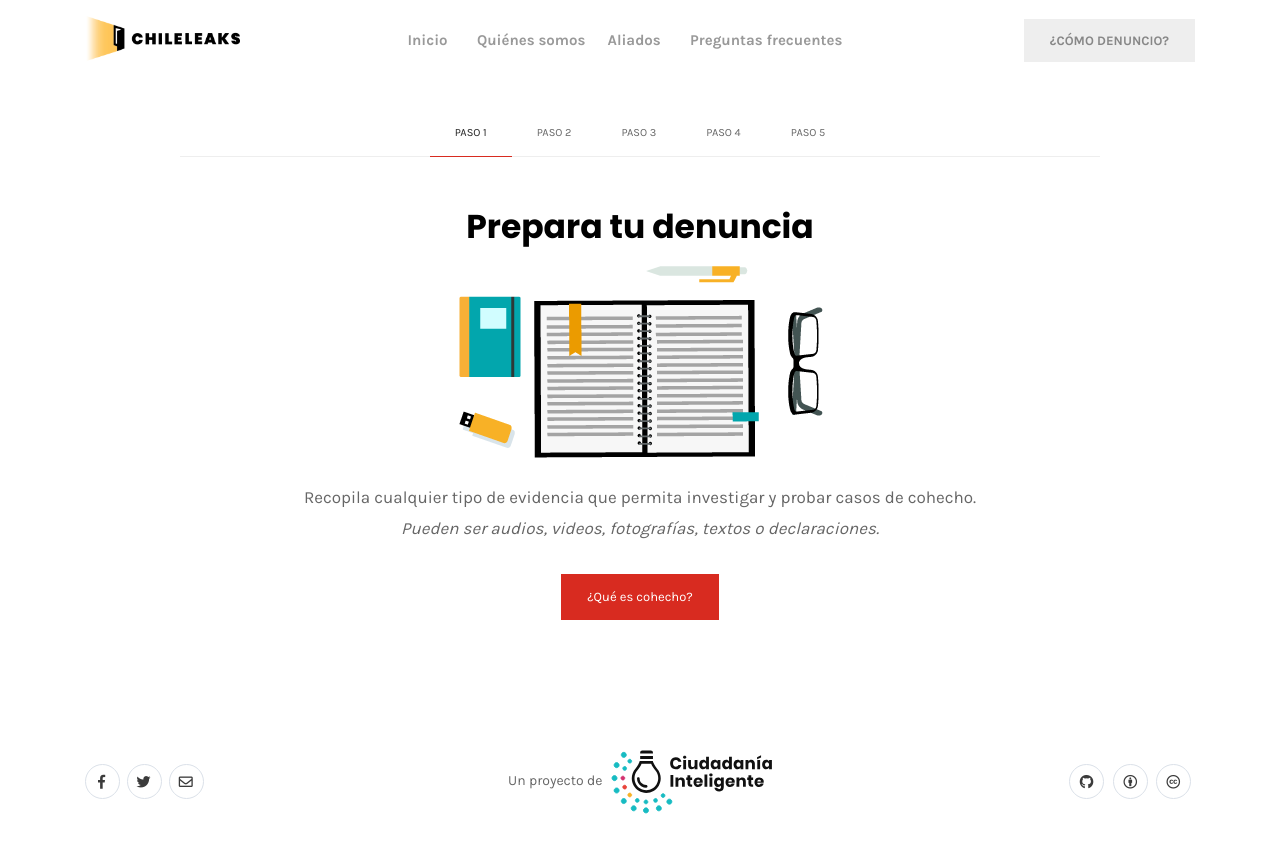
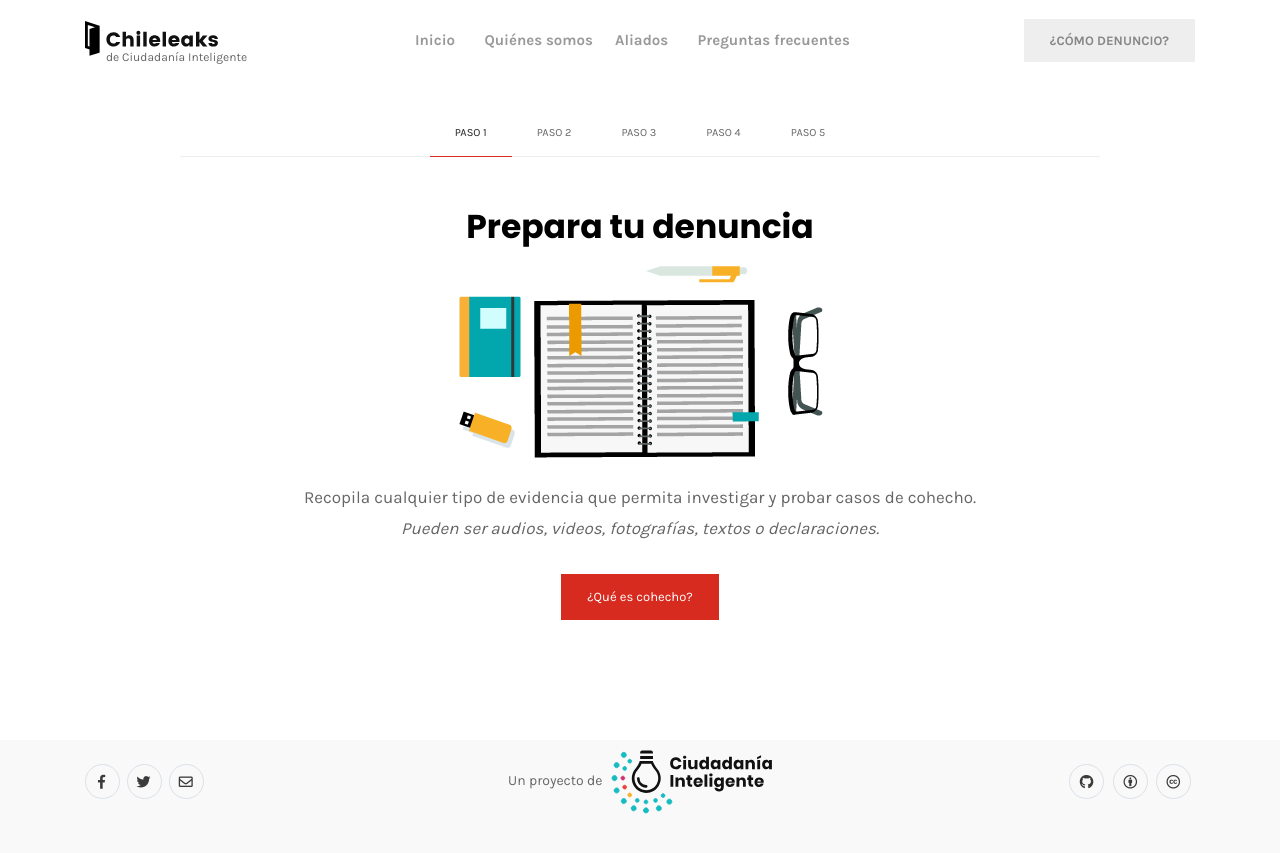
Before and after one commit to ciudadanointeligente/chileleaks, a Jekyll site: the page built from denuncia.md, in a window 1280 px wide. Shown: the top 853 px of the page. Built offline with Jekyll 4.4.1, drawn with Linux system fonts in a browser that asks for light colours; nearby versions of some CDN libraries.

Commit message:
Fixes footer responsiveness , updates chileleaks logo

```diff
--- a/_includes/footer.html
+++ b/_includes/footer.html
@@ -1,12 +1,14 @@
 <footer>
   <div class="container-fluid">
     <div class="row">
-      <div class="col-md-3">
+      <div class="col-sm-12 col-md-3">
+        <div class="footer-icons">
           <a href="https://facebook.com/ciudadanointeligente" target="_blank" class="footer-icon"><i class="fab fa-facebook-f"></i></a>
           <a href="https://twitter.com/ciudadanoi" target="_blank" class="footer-icon"><i class="fab fa-twitter"></i></a>
           <a href="mailto:info@ciudadaniai.org" target="_blank" class="footer-icon"><i class="far fa-envelope"></i></a>
         </div>
-      <div class="col-md-6 text-center">
+      </div>
+      <div class="col-sm-12 col-md-6 text-center">
         <ul class="list-inline footer-logo">
           <li class="list-inline-item">
             <p class="text-right">Un proyecto de </p>
@@ -34,11 +36,13 @@
           </li>
         </ul>
       </div>
-      <div class="col-md-3 text-right">
+      <div class="col-sm-12 col-md-3 text-right">
+        <div class="footer-icons">
           <a href="https://github.com/ciudadanointeligente" target="_blank" class="footer-icon"><i class="fab fa-github"></i></i></a>
           <a href="https://creativecommons.org/licenses/by/4.0/deed.es" target="_blank" class="footer-icon"><i class="fab fa-creative-commons-by"></i></a>
           <a href="https://creativecommons.org/licenses/by/4.0/deed.es" target="_blank" class="footer-icon"><i class="fab fa-creative-commons"></i></a>
         </div>
       </div>
     </div>
+  </div>
 </footer>
--- a/_includes/header.html
+++ b/_includes/header.html
@@ -68,8 +68,10 @@
 
           <div class="logo">
             <div class="logo-inner">
-              <a href="index.html"><img src="images/logo-dark.png" alt="Chileleaks Logo" /></a>
-              <a href="index.html"><img src="images/logo-dark.png" alt="Chileleaks Logo" /></a>
+              <a href="index.html"><img src="images/logo.svg" alt="Chileleaks Logo" /></a>
+              <div class="logo-ref">
+                de Ciudadanía Inteligente
+              </div>
             </div>
           </div>
 
--- a/_sass/_base.scss
+++ b/_sass/_base.scss
@@ -515,6 +515,17 @@
 [4. Header Styling]
 */
 
+.logo-ref {
+	font-size: 12px;
+	position: absolute;
+	top: 17px;
+	left: 21px;
+}
+
+.logo-inner {
+	position: relative;
+}
+
 /* Initial Position */
 .header-bottom{
 	bottom: 0.1rem;
@@ -604,7 +615,8 @@
 
 /* Initial Logo Width */
 .header .logo{
-	width: 15.5rem;
+	width: 17rem;
+	position: relative;
 }
 
 /* Compacted Header Logo Width */
@@ -2854,6 +2866,8 @@
 	line-height: 1.7;
 }
 
+
+
 /* Footer Navigation */
 .footer .navigation li,
 .footer .navigation ul li a{
@@ -3651,8 +3665,11 @@
     width: 60%;
 }
 
+// Footer
+
 footer {
-    padding: 30px 0 10px;
+  padding: 30px 0 10px;
+  background: #f9f9f9;
 }
 
 .footer-logo {
@@ -3684,3 +3701,14 @@
 	    padding: 1px;
 		}
 	}
+
+@media only screen and (max-width: 768px){
+	.footer-icons {
+		text-align: center;
+		padding-bottom: 20px;
+	}
+
+	.footer-logo {
+    margin-top: 20px;
+	}
+}
```
Lines whose indentation alone changed are shown as unchanged.
